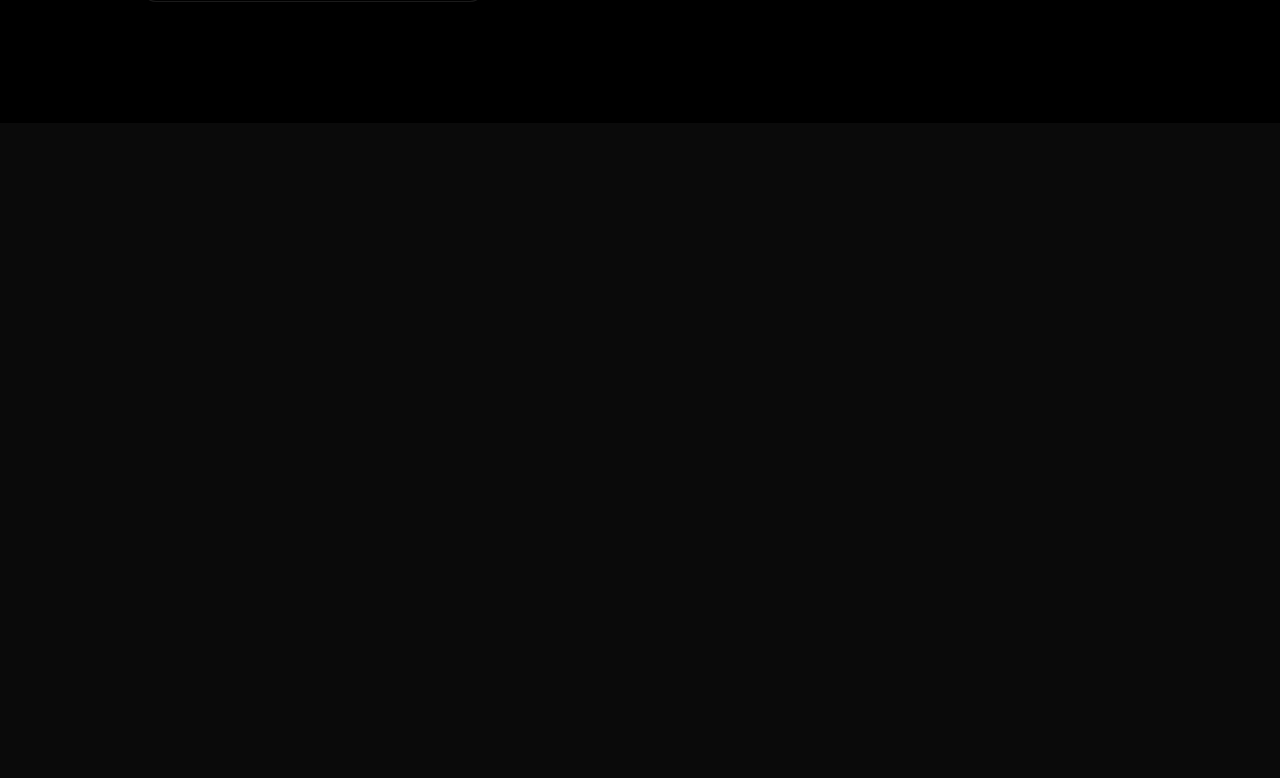
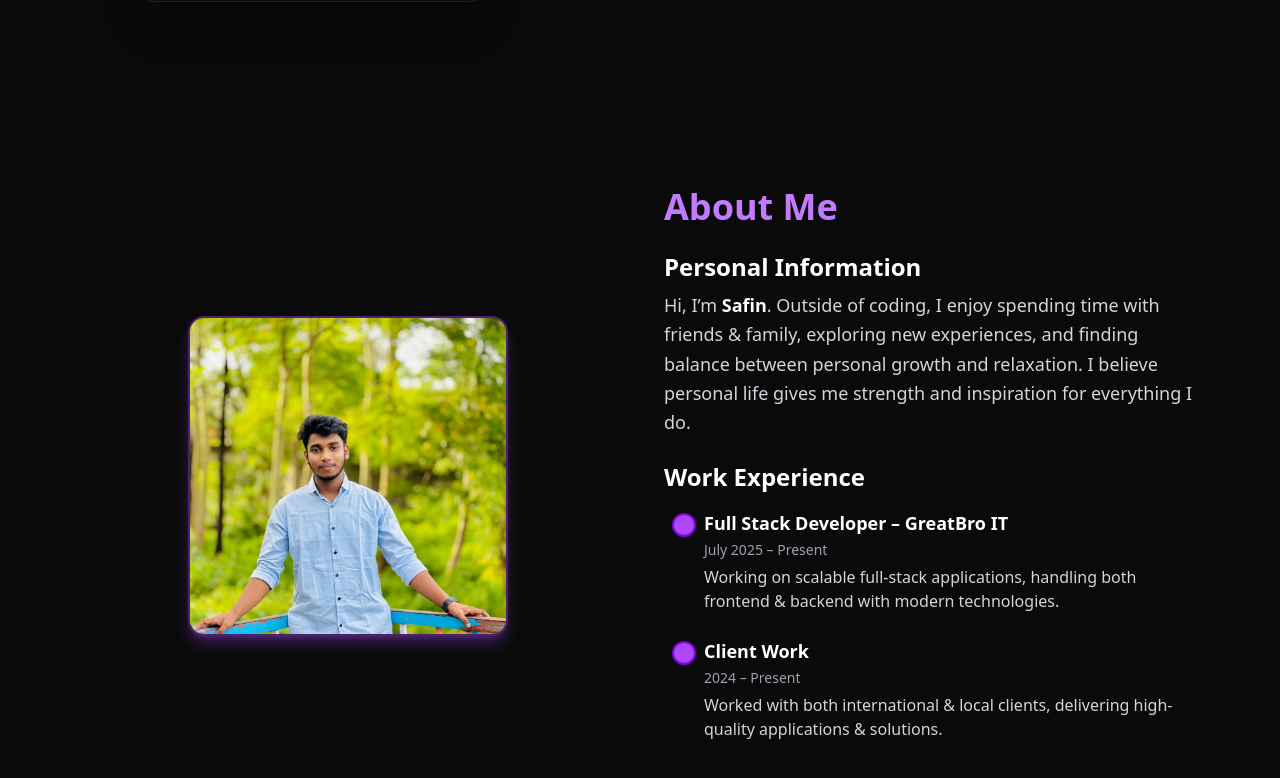
Before and after one commit to safin33221/safin-portfolio-v-2.0-client-site, a Next.js app: page / in a window 1280 px wide. Shown: the part 742-1520 px from the top of the page. Before the commit the page ends 865 px from the top, so only its background shows below. Built offline with nearby package versions, Linux system fonts and the light colour scheme.

Commit message:
Completed About me section

```diff
--- a/src/app/(public)/page.tsx
+++ b/src/app/(public)/page.tsx
@@ -1,3 +1,4 @@
+import AboutMe from "@/components/modules/Home/AboutMe";
 import Hero from "@/components/modules/Home/Hero";
 
 
@@ -6,6 +7,7 @@ export default function Home() {
   return (
     <div>
       <Hero />
+      <AboutMe/>
     </div>
   );
 }
--- a/src/app/layout.tsx
+++ b/src/app/layout.tsx
@@ -13,8 +13,8 @@ const geistMono = Geist_Mono({
 });
 
 export const metadata: Metadata = {
-  title: "Create Next App",
-  description: "Generated by create next app",
+  title: "Safayet Hossan Safin",
+  description: "safayet hossan safin portfolio",
 };
 
 export default function RootLayout({
--- /dev/null
+++ b/src/components/modules/Home/AboutMe.tsx
@@ -0,0 +1,79 @@
+"use client"
+
+import Image from "next/image"
+import myImg from "../../../../public/asset/aboutMeImg.jpg"
+import { motion } from "framer-motion"
+export default function AboutMe() {
+    return (
+        <section id="about" className="w-full  text-white py-16 px-6 md:px-12 lg:px-20">
+            <div className="grid grid-cols-1 md:grid-cols-2 gap-12 items-center">
+
+                {/* Left: Image */}
+                <motion.div
+                    initial={{ opacity: 0, x: -50 }}
+                    animate={{ opacity: 1, x: 0 }}
+                    transition={{ duration: 0.8 }}
+                    className="flex justify-center"
+                >
+                    <div className="relative w-64 h-64 md:w-80 md:h-80 rounded-2xl overflow-hidden shadow-lg shadow-purple-500/30 border-2 border-purple-500/40">
+                        <Image src={myImg} alt="Safin" fill className="object-cover" />
+                    </div>
+                </motion.div>
+
+                {/* Right: Content */}
+                <motion.div
+                    initial={{ opacity: 0, x: 50 }}
+                    animate={{ opacity: 1, x: 0 }}
+                    transition={{ duration: 0.8 }}
+                >
+                    <h2 className="text-4xl font-extrabold mb-6 text-purple-400">About Me</h2>
+
+                    {/* Personal Info */}
+                    <div className="mb-6">
+                        <h3 className="text-2xl font-semibold mb-2">Personal Information</h3>
+                        <p className="text-lg leading-relaxed text-gray-300">
+                            Hi, I’m <span className="font-bold text-white">Safin</span>. Outside of coding, I enjoy spending
+                            time with friends & family, exploring new experiences, and finding balance
+                            between personal growth and relaxation. I believe personal life gives me
+                            strength and inspiration for everything I do.
+                        </p>
+                    </div>
+
+                    {/* Work Experience */}
+                    <div className="mb-6">
+                        <h3 className="text-2xl font-semibold mb-4">Work Experience</h3>
+
+                        <div className="relative  pl-10 space-y-6">
+                            {/* Job 1 */}
+                            <div className="relative">
+                                <div className="absolute -left-8 top-1 w-6 h-6 rounded-full bg-purple-500 border-2 border-purple-700"></div>
+                                <h4 className="text-lg font-bold text-white">
+                                    Full Stack Developer – GreatBro IT
+                                </h4>
+                                <span className="text-sm text-gray-400">July 2025 – Present</span>
+                                <p className="text-gray-300 mt-1">
+                                    Working on scalable full-stack applications, handling both frontend & backend with modern technologies.
+                                </p>
+                            </div>
+
+
+
+                            {/* Job 4 */}
+                            <div className="relative">
+                                <div className="absolute -left-8 top-1 w-6 h-6 rounded-full bg-purple-500 border-2 border-purple-700"></div>
+                                <h4 className="text-lg font-bold text-white">Client Work</h4>
+                                <span className="text-sm text-gray-400">2024 – Present</span>
+                                <p className="text-gray-300 mt-1">
+                                    Worked with both international & local clients, delivering high-quality applications & solutions.
+                                </p>
+                            </div>
+                        </div>
+                    </div>
+
+
+
+                </motion.div>
+            </div>
+        </section>
+    )
+}
--- a/src/components/modules/Home/Hero.tsx
+++ b/src/components/modules/Home/Hero.tsx
@@ -9,7 +9,7 @@ const Hero = () => {
   return (
     <section
       id="home"
-      className="w-full bg-black min-h-screen flex flex-col justify-center px-3 md:px-16 lg:px-24 py-16"
+      className="w-full  min-h-screen flex flex-col justify-center px-3 md:px-16 lg:px-24 py-16"
     >
       <div className="flex flex-col-reverse md:flex-row items-center gap-14 lg:gap-20">
         {/* Left Side Content */}
--- a/src/components/shared/Navbar.tsx
+++ b/src/components/shared/Navbar.tsx
@@ -12,11 +12,6 @@ import {
   NavigationMenuList,
   NavigationMenuTrigger,
 } from "@/components/ui/navigation-menu"
-import {
-  Popover,
-  PopoverContent,
-  PopoverTrigger,
-} from "@/components/ui/popover"
 import {
   DropdownMenu,
   DropdownMenuContent,
```
Also changed, not shown: public/asset/aboutMeImg.jpg (added).
